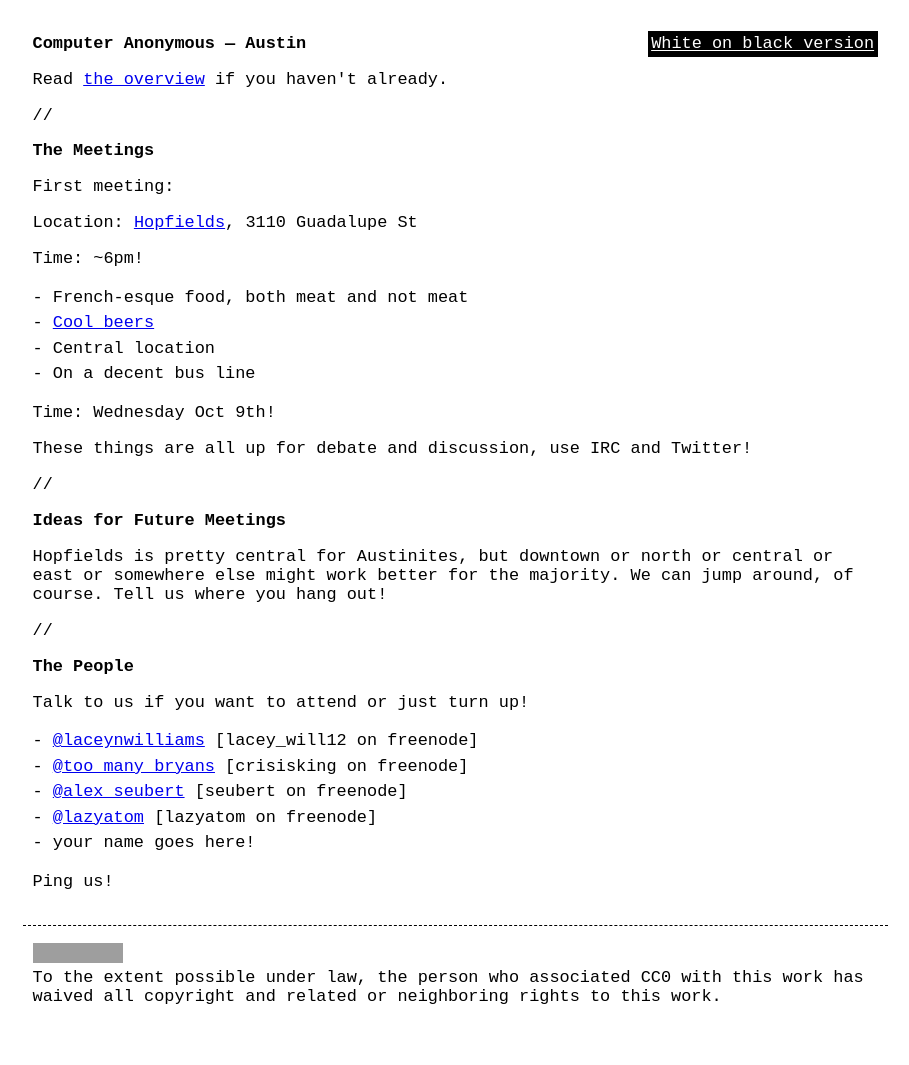
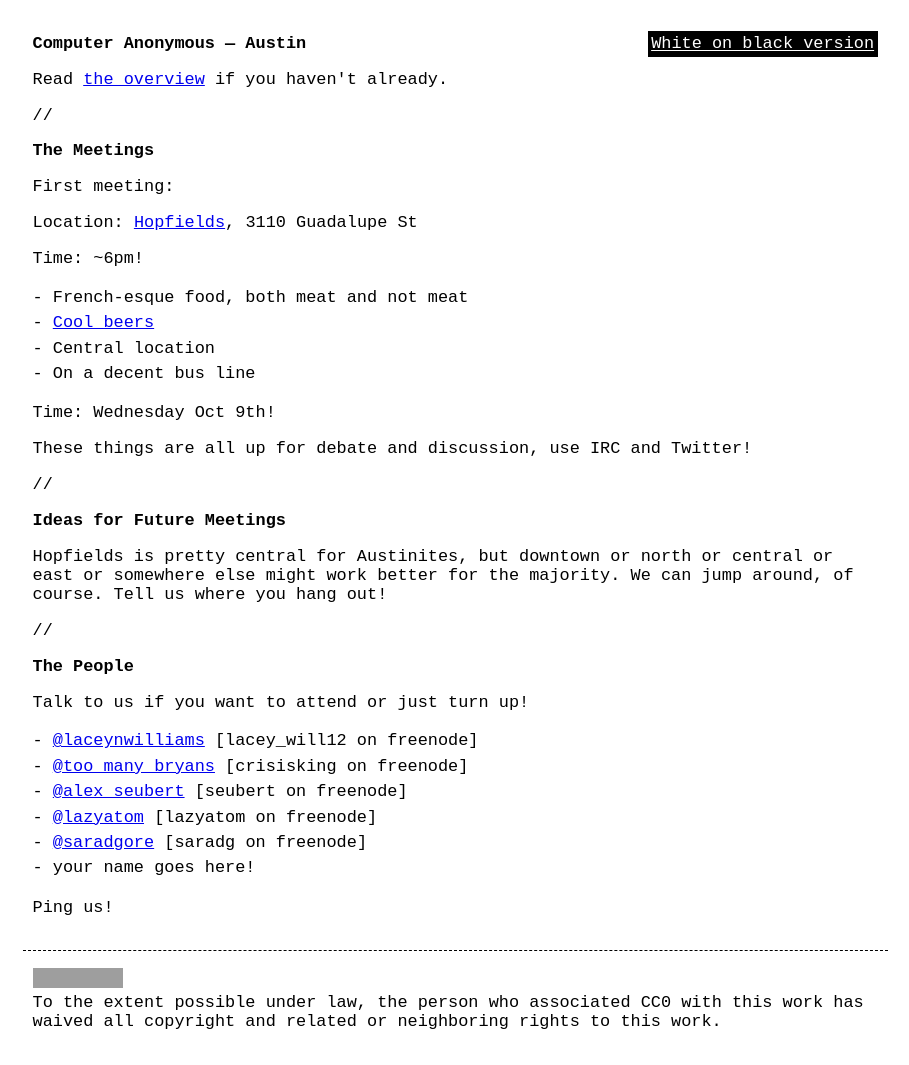
Before and after one commit to computeranonymous/computer, a Jekyll site: the page built from us_austin.html, in a window 1280 px wide. Shown: the whole page, without its empty margins (185-1094 px from the left). Built offline with Jekyll 4.4.1, drawn with Linux system fonts in a browser that asks for light colours; before the commit the page ends 1040 px from its top, so only the background shows below that; grey boxes are pictures that could not be loaded.

Commit message:
Austin member change

```diff
--- a/us_austin.html
+++ b/us_austin.html
@@ -42,6 +42,7 @@
     <li><a href="https://twitter.com/too_many_bryans">@too_many_bryans</a> [crisisking on freenode]</li>
     <li><a href="https://twitter.com/alex_seubert">@alex_seubert</a> [seubert on freenode]</li>
     <li><a href="https://twitter.com/lazyatom">@lazyatom</a> [lazyatom on freenode]</li>
+    <li><a href="https://twitter.com/saradgore">@saradgore</a> [saradg on freenode]</li>
     <li>your name goes here!</li>
 </ul>
 <p>Ping us!</p>
```
